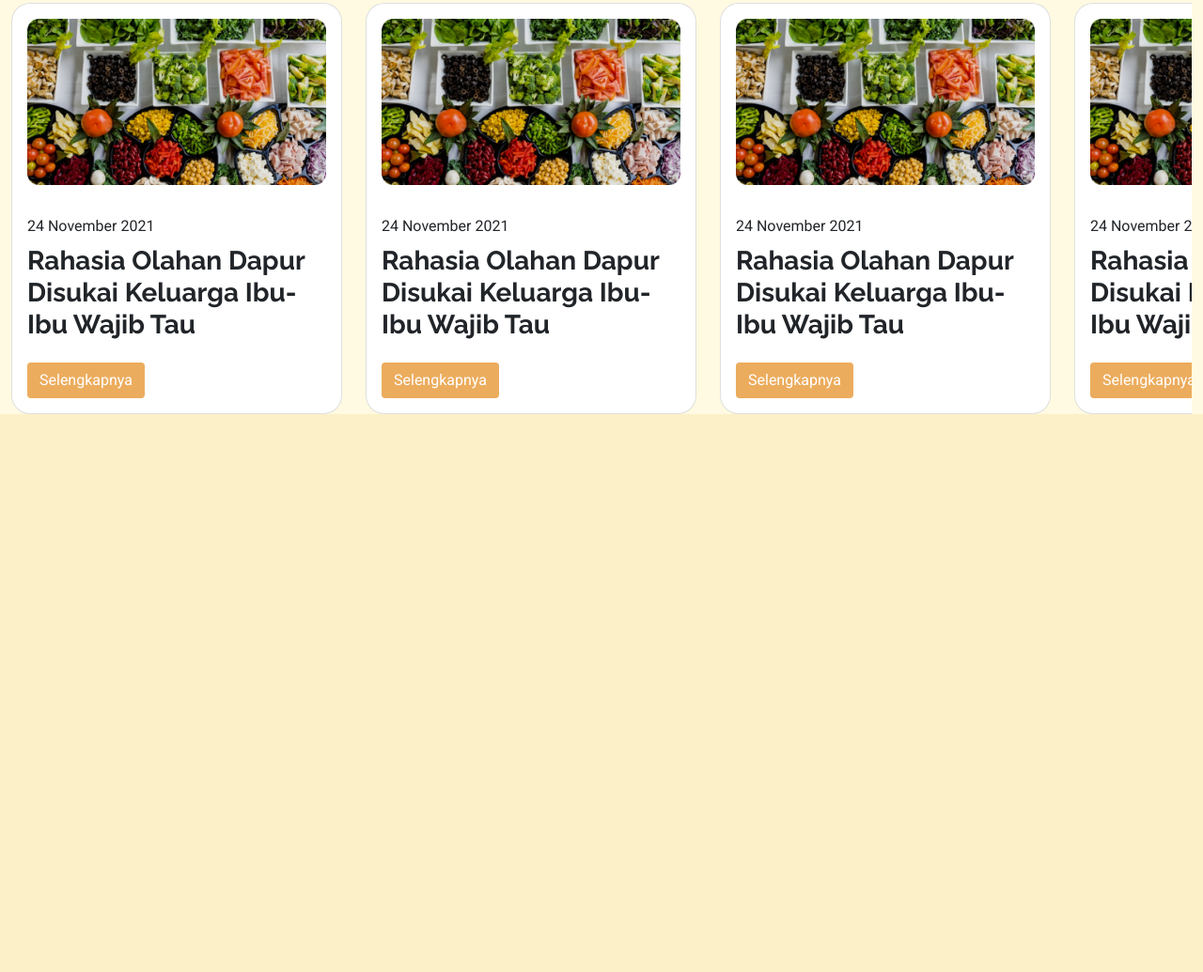
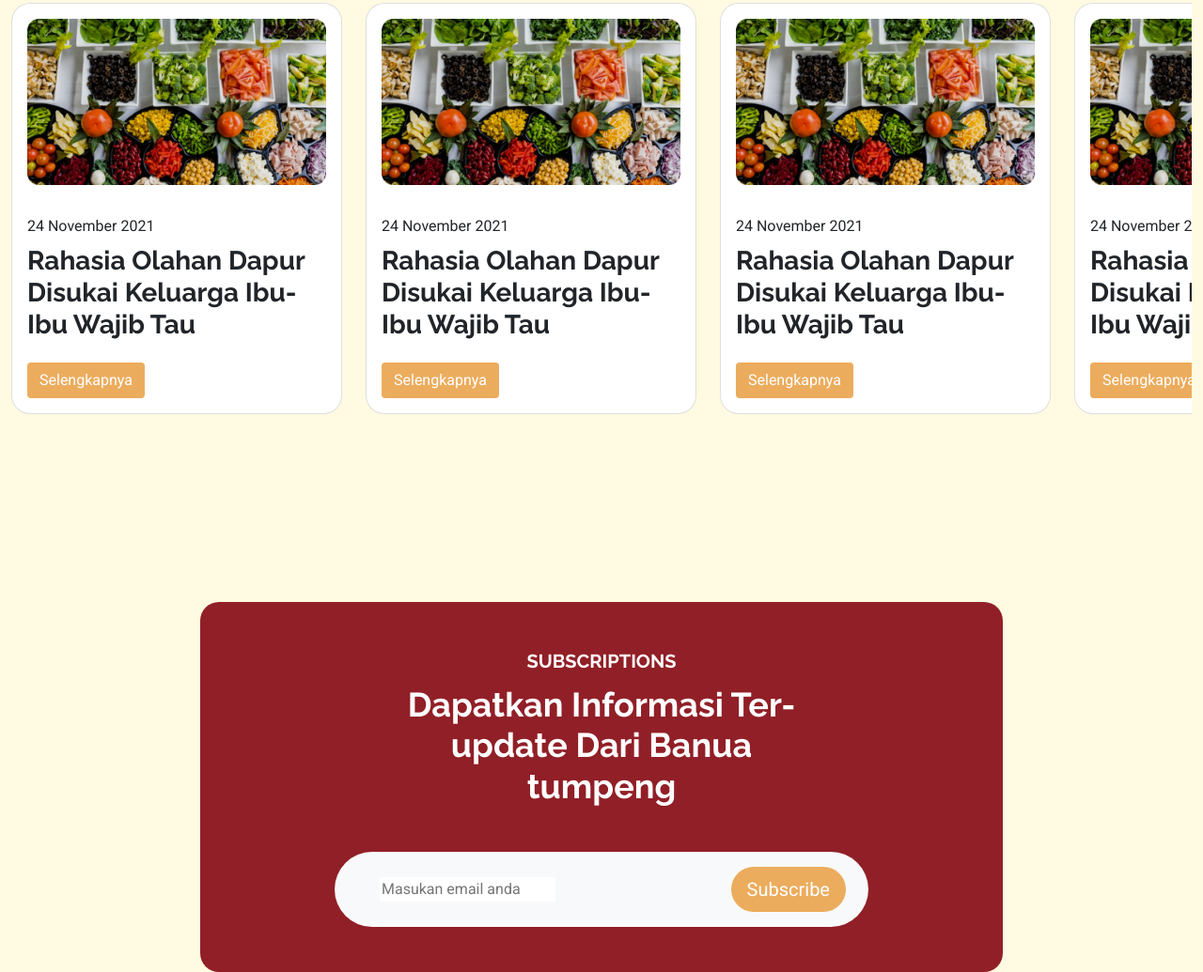
Before and after one commit to mardhamardiya18/banuatumpeng-projectV2, a plain HTML site: page index.html in a window 1280 px wide. Shown: the part 4251-5286 px from the top of the page at 94% size. Before the commit the page ends 4692 px from the top, so only its background shows below. Drawn offline with nearby package versions, Linux system fonts and the light colour scheme; files whose address does not match are found by name; a web font is replaced by a local one.

Commit message:
add subscribe section

```diff
--- a/assets/css/main.css
+++ b/assets/css/main.css
@@ -491,6 +491,48 @@ body{
 }
 /* BLOG END */
 
+/* SUBSCRIBE START */
+.subscribe{
+    background-color: var(--body2-color);
+    padding-top: 200px;
+}
+.subscribe .col-subs{
+    background-color: var(--maroon-color);
+    border-radius: 20px;
+}
+.col-subs .subs-label{
+    font-size: 20px;
+    font-family: var(--heading-font);
+    font-weight: 700;
+    color: #fff;
+    margin-bottom: 0;
+}
+.col-subs .subs-heading{
+    font-size: 36px;
+    font-family: var(--heading-font);
+    font-weight: 700;
+    color: #fff;
+    width: 60%;
+    margin: 10px auto;
+}
+.col-subs .input input{
+    border: none;
+}
+.col-subs .input input:focus{
+  outline: none;
+}
+.col-subs .btn-subs{
+    background-color: var(--orange-color);
+    color: #fff;
+    transition: .3s ease-in-out;
+}
+.col-subs .btn-subs:hover{
+    background-color: #fff;
+    color: var(--orange-color);
+    transition: .3s ease-in-out;
+}
+/* SUBSCRIBE END */
+
 
 
 
--- a/index.html
+++ b/index.html
@@ -502,6 +502,25 @@
     </section>
     <!-- BLOG END -->
 
+    <!-- SUBSCRIPTION START -->
+    <section class="subscribe">
+        <div class="container">
+            <div class="row">
+                <div class="col-lg-8 col-subs m-auto py-5 p-lg-5 text-center">
+                    <p class="subs-label">SUBSCRIPTIONS</p>
+                    <h1 class="subs-heading">Dapatkan Informasi Ter-update
+                        Dari Banua tumpeng</h1>
+                    <div
+                        class="input mt-5 bg-light w-75 mx-auto py-3 px-4 rounded-pill d-flex flex-wrap justify-content-between align-items-center">
+                        <input type="text" placeholder="Masukan email anda" class="ms-4">
+                        <a href="#" class="btn-lg btn mx-auto mt-4 m-lg-0 py-2 px-3 rounded-pill btn-subs">Subscribe</a>
+                    </div>
+                </div>
+            </div>
+        </div>
+    </section>
+    <!-- SUBSCRIPTION -->
+
 
 
     <!-- Swiper JS -->
```
